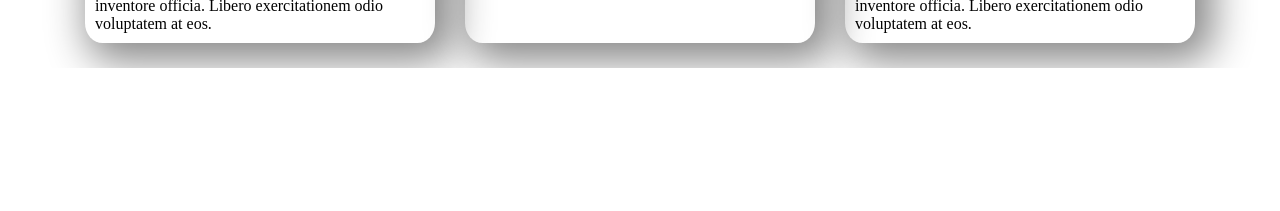
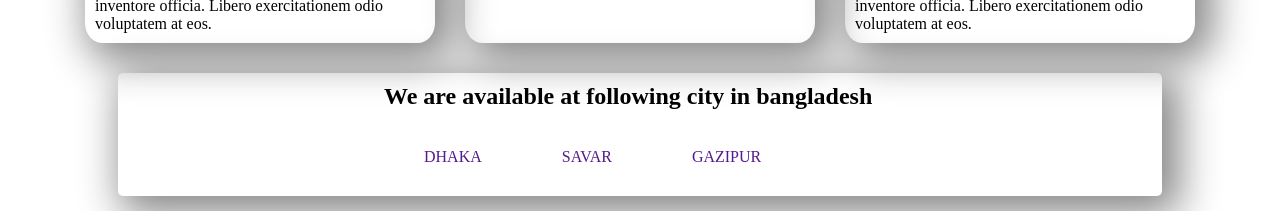
Before and after one commit to sajidhasan007/khida-lagse, a plain HTML site: page index.html in a window 1280 px wide. Shown: the part 1208-1419 px from the top of the page. Before the commit the page ends 1276 px from the top, so only its background shows below. Drawn offline with Linux system fonts and the light colour scheme.

Commit message:
add available city

```diff
--- a/index.html
+++ b/index.html
@@ -93,10 +93,16 @@
 
 
     <section class="we-available">
-
-
-
-
+        <div class="we-available-content">
+            <div>
+                <h1>We are available at following city in bangladesh</h1>
+            </div><br>
+            <div class="available-city">
+                <div class="available-city-item"><a href="">DHAKA</a></div>
+                <div class="available-city-item"><a href="">SAVAR</a></div>
+                <div class="available-city-item"><a href="">GAZIPUR</a></div>
+            </div>
+        </div>
     </section>
 
     <section class="our-subscription">
--- a/style.css
+++ b/style.css
@@ -1,6 +1,9 @@
 *{
     padding: 0;
     margin: 0;
+}
+a{
+    text-decoration: none;
 }
 .display-flex{
     display: flex;
@@ -62,3 +65,20 @@
     width: 100%;
     border-radius: 5%;
 }
+.we-available{
+    width: 80%;
+    margin: 15px auto;
+    border-radius: 5px;
+    box-shadow: 10px 10px 40px 8px #888888;
+    padding: 10px;
+}
+.we-available-content{
+    width: 50%;
+    margin: auto;
+}
+.available-city{
+    display: flex;
+}
+.available-city-item{
+    margin: 20px 40px;
+}
```
